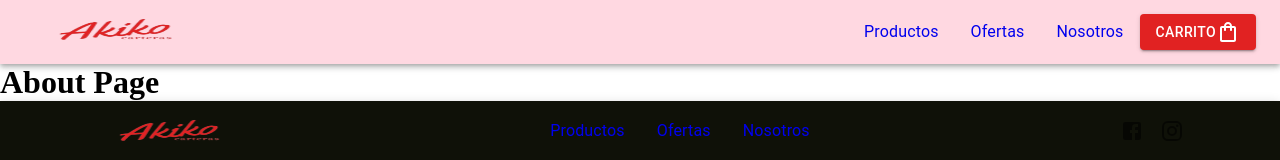
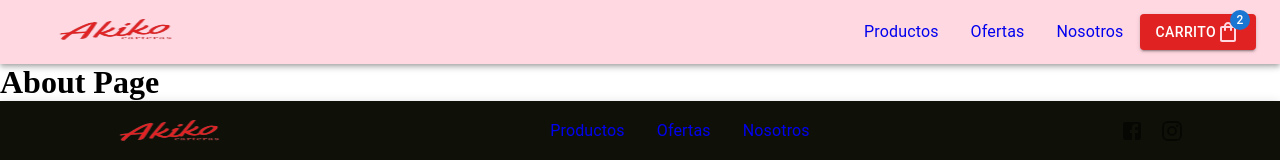
Before and after one commit to optic4l/akiko, a Next.js app: page /about in a window 1280 px wide. Shown: the top 160 px of the page. Built offline with nearby package versions, Linux system fonts and the light colour scheme.

Commit message:
Corregir navbar

```diff
--- a/components/Navbar.js
+++ b/components/Navbar.js
@@ -2,7 +2,7 @@ import React from 'react';
 import Link from 'next/link';
 import Image from 'next/image';
 
-import { Button, AppBar, Container, Toolbar, MenuItem, Box } from '@mui/material';
+import { Button, AppBar, Container, Toolbar, MenuItem, Box, Badge } from '@mui/material';
 import ShoppingBagOutlinedIcon from '@mui/icons-material/ShoppingBagOutlined';
 
 
@@ -32,9 +32,19 @@ const Navbar = () => {
             <MenuItem><Link href='/offers'>Ofertas</Link></MenuItem>
             <MenuItem><Link href='/about'>Nosotros</Link></MenuItem>
 
-            <Button variant='contained' onClick={() => {}} sx={{
-              backgroundColor: 'var(--alert-color)',
-            }} >carrito <ShoppingBagOutlinedIcon /></Button>
+
+            <Button
+            variant='contained'
+            onClick={() => {}}
+            sx={{ backgroundColor: 'var(--alert-color)'}} >
+              carrito <Badge badgeContent={2} color='primary' sx={{
+                backgroundColor: 'var(--alert-color)',
+                color: 'var(--light-color)',
+
+              }}><ShoppingBagOutlinedIcon /></Badge>
+            </Button>
+
+
           </Box>
 
         </Toolbar>
```
